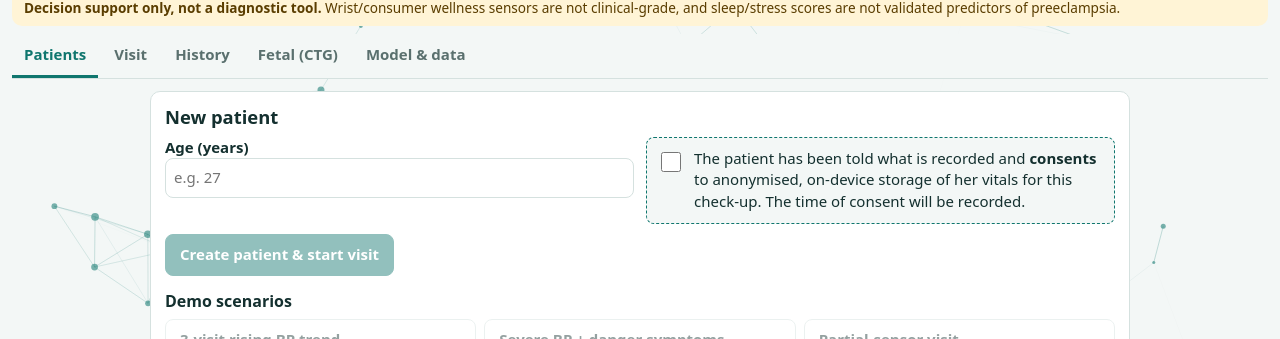
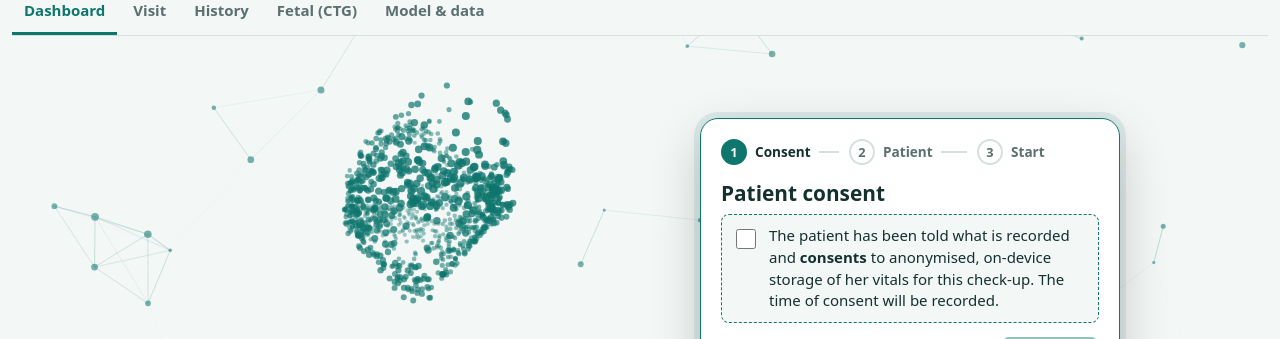
Before and after one commit to DhruvJoshi007/MAMAGUARD, a plain HTML site: page index.html in a window 1280 px wide. Shown: the part 54-393 px from the top of the page. Drawn offline with Linux system fonts and the light colour scheme; animation ran at ten frames a second.

Commit message:
Step-by-step start flow with interactive 3D heart; remove top disclaimer banner
Co-Authored-By: Claude Sonnet 5.5 <noreply@anthropic.com>
Claude-Session: https://claude.ai/code/session_01Xrk23msYqSwC68uDyFW4X1

```diff
--- a/index.html
+++ b/index.html
@@ -16,10 +16,9 @@
   <div class="brand"><img src="icons/icon.svg" alt="" width="28" height="28"><b>MamaGuard</b><span class="tag">antenatal risk monitor</span></div>
   <div id="net" class="net online" role="status" aria-live="polite"><span class="dot"></span><span id="net-text">Online</span></div>
 </header>
-<div class="disclaimer" role="note"><b>Decision support only, not a diagnostic tool.</b> Wrist/consumer wellness sensors are not clinical-grade, and sleep/stress scores are not validated predictors of preeclampsia.</div>
 
 <nav class="tabs" id="tabs" aria-label="Sections">
-  <button data-tab="patients" aria-selected="true">Patients</button>
+  <button data-tab="patients" aria-selected="true">Dashboard</button>
   <button data-tab="visit">Visit</button>
   <button data-tab="history">History</button>
   <button data-tab="ctg">Fetal (CTG)</button>
--- a/js/app.js
+++ b/js/app.js
@@ -10,6 +10,7 @@ import { bpChart } from './chart.js';
 import { initCtg } from './ctg.js';
 import { renderModelTab } from './modeltab.js';
 import './bg.js';
+import { startHeart, stopHeart, setHeartSpeed } from './heart3d.js';
 
 const S = { tab: 'patients', pid: null, model: null, metrics: null, draft: null, sim: null, simOn: false, ble: null, log: [], busy: {}, lastRisk: null, ctgReady: false };
 const getJson = u => fetch(u).then(r => { if (!r.ok) throw new Error(u + ' ' + r.status); return r.json(); });
@@ -49,6 +50,7 @@ function showTab(t) {
   S.tab = t;
   for (const b of $$('#tabs button')) b.setAttribute('aria-selected', String(b.dataset.tab === t));
   for (const s of $$('main > section')) s.hidden = s.id !== 'tab-' + t;
+  if (t !== 'patients') stopHeart();
   if (t !== 'visit') dispatchEvent(new CustomEvent('mg-risk', { detail: 'none' }));
   if (t === 'patients') renderPatients();
   if (t === 'visit') buildVisit();
@@ -60,35 +62,54 @@ function showTab(t) {
 
 /* ---------- patients ---------- */
 function riskPill(r) { return r ? `<span class="pill ${r.levelName}">${r.levelName}${r.provisional ? ' (provisional)' : ''}</span>` : '<span class="pill none">no visits</span>'; }
+const STEPS = ['Consent', 'Patient', 'Start'];
+function flowHtml() {
+  const f = S.flow, steps = `<ol class="steps">${STEPS.map((s, i) => `<li class="${i < f.step ? 'done' : i === f.step ? 'on' : ''}"><span>${i < f.step ? '✓' : i + 1}</span>${s}</li>`).join('')}</ol>`;
+  let body = '';
+  if (f.step === 0) body = `<h2>Patient consent</h2>
+    <label class="consent" for="np-consent"><input id="np-consent" type="checkbox" ${f.consent ? 'checked' : ''}><span>The patient has been told what is recorded and <b>consents</b> to anonymised, on-device storage of her vitals for this check-up. The time of consent will be recorded.</span></label>
+    <div class="row end"><button class="btn primary" data-act="flow-next" id="flow-next" ${f.consent ? '' : 'disabled'}>Continue</button></div>`;
+  if (f.step === 1) body = `<h2>Patient details</h2>
+    <label for="np-age">Age (years)</label><input id="np-age" type="number" inputmode="numeric" min="${AGE_BOUNDS[0]}" max="${AGE_BOUNDS[1]}" value="${esc(f.age)}" placeholder="e.g. 27">
+    <p class="muted">No names. A random anonymous Patient ID is created for this record.</p>
+    <div id="np-msg" class="warn" hidden></div>
+    <div class="row end"><button class="btn ghost" data-act="flow-back">Back</button><button class="btn primary" data-act="flow-next">Continue</button></div>`;
+  if (f.step === 2) body = `<h2>Start the visit</h2>
+    <button class="btn primary big" data-act="create-patient" id="np-create">Start live visit</button>
+    <p class="muted" style="text-align:center;margin:10px 0 6px">or try a demo scenario</p>
+    <div class="scn">${Object.entries(SCENARIOS).map(([k, s]) => `<button class="btn" data-act="scenario" data-sc="${k}"><b>${esc(s.name)}</b><small>${esc(s.blurb)}</small></button>`).join('')}</div>
+    <div class="row end"><button class="btn ghost" data-act="flow-back">Back</button></div>`;
+  return steps + body;
+}
 function renderPatients() {
   const el = $('#tab-patients'), list = store.patients();
-  const keep = { age: $('#np-age')?.value ?? '', consent: $('#np-consent')?.checked ?? false };
+  if (!S.flow) S.flow = { step: 0, consent: false, age: '' };
+  const all = list.flatMap(p => p.visits), hi = all.filter(v => v.risk.levelName === 'High').length, al = list.filter(p => p.visits.at(-1)?.risk.trend?.alert).length;
   el.innerHTML = `
-  <div class="card">
-    <h2>New patient</h2>
-    ${store.isPersistent() ? '' : '<p class="warn">Storage is blocked in this browser: data will be lost on reload.</p>'}
-    <div class="grid2">
-      <div><label for="np-age">Age (years)</label><input id="np-age" type="number" inputmode="numeric" min="${AGE_BOUNDS[0]}" max="${AGE_BOUNDS[1]}" value="${esc(keep.age)}" placeholder="e.g. 27"></div>
-      <div><label class="consent" for="np-consent"><input id="np-consent" type="checkbox" ${keep.consent ? 'checked' : ''}><span>The patient has been told what is recorded and <b>consents</b> to anonymised, on-device storage of her vitals for this check-up. The time of consent will be recorded.</span></label></div>
-    </div>
-    <div id="np-msg" class="warn" hidden></div>
-    <div class="row" style="margin-top:10px"><button class="btn primary" data-act="create-patient" id="np-create" ${keep.consent ? '' : 'disabled'}>Create patient &amp; start visit</button></div>
-    <h3 style="margin-top:16px">Demo scenarios</h3>
-    <div class="scn">${Object.entries(SCENARIOS).map(([k, s]) => `<button class="btn" data-act="scenario" data-sc="${k}" ${keep.consent ? '' : 'disabled'}><b>${esc(s.name)}</b><small>${esc(s.blurb)}</small></button>`).join('')}</div>
-  </div>
-  <h2>Patients on this device (${list.length})</h2>
+  <section class="hero3d" id="hero3d">
+    <div class="hl"><canvas id="heart3d" aria-label="Interactive 3D heart: drag to rotate" role="img"></canvas>
+      <h1>Antenatal risk,<br>at a glance</h1><p class="muted">Vitals in, risk and referral out. Works offline.</p></div>
+    <div class="flowcard" id="flowcard">${store.isPersistent() ? '' : '<p class="warn">Storage is blocked in this browser: data will be lost on reload.</p>'}<div id="flowbody">${flowHtml()}</div></div>
+  </section>
+  <div class="stats"><div class="stat"><b>${list.length}</b><span>patients</span></div><div class="stat"><b>${all.length}</b><span>visits</span></div><div class="stat ${hi ? 'hi' : ''}"><b>${hi}</b><span>high-risk visits</span></div><div class="stat ${al ? 'md' : ''}"><b>${al}</b><span>trend alerts</span></div></div>
+  <h2>Recent patients</h2>
   ${list.length ? list.map(p => { const last = p.visits.at(-1)?.risk; return `
     <div class="card"><div class="row" style="justify-content:space-between">
       <div><b style="font-size:1.1rem">${esc(p.id)}</b> ${riskPill(last)} ${last?.trend?.alert ? '<span class="pill Mid">Trend alert</span>' : ''}<br>
-      <span class="muted">Age ${esc(p.age)} · ${p.visits.length} visit(s) · consent ${esc(fmtTime(p.consent.ts))}${p.consent.synthetic ? '' : ''}</span></div>
+      <span class="muted">Age ${esc(p.age)} · ${p.visits.length} visit(s) · consent ${esc(fmtTime(p.consent.ts))}</span></div>
       <div class="row"><button class="btn" data-act="open" data-pid="${esc(p.id)}">Open</button>
       ${S.confirmDel === p.id ? `<button class="btn danger" data-act="delete-confirm" data-pid="${esc(p.id)}">Yes, permanently delete</button><button class="btn ghost" data-act="delete-cancel">Cancel</button>`
         : `<button class="btn danger" data-act="delete" data-pid="${esc(p.id)}">Delete patient data</button>`}</div></div></div>`; }).join('') : '<p class="muted">No patients yet.</p>'}
   ${list.length ? '<button class="btn ghost" data-act="delete-all">Delete ALL data on this device…</button>' : ''}`;
+  startHeart($('#heart3d'));
+  const hero = $('#hero3d'), card = $('#flowcard');
+  hero.addEventListener('pointermove', e => { const r = hero.getBoundingClientRect(), x = (e.clientX - r.left) / r.width - .5, y = (e.clientY - r.top) / r.height - .5; card.style.setProperty('--ry', (x * 8).toFixed(2) + 'deg'); card.style.setProperty('--rx', (-y * 6).toFixed(2) + 'deg'); });
+  hero.addEventListener('pointerleave', () => { card.style.setProperty('--ry', '0deg'); card.style.setProperty('--rx', '0deg'); });
 }
+function renderFlow() { const b = $('#flowbody'); if (b) { b.innerHTML = flowHtml(); b.classList.remove('swap'); void b.offsetWidth; b.classList.add('swap'); } }
 
 function createPatient(age, synthetic = false) {
-  const p = store.createPatient({ age, consentGiven: $('#np-consent')?.checked, synthetic });
+  const p = store.createPatient({ age, consentGiven: S.flow?.consent, synthetic });
   return p;
 }
 
@@ -252,7 +273,7 @@ function simSetup(sc) { S.sim.setProfile(sc?.target || {}, sc?.unavailable || []
 
 async function launchScenario(key) {
   const sc = SCENARIOS[key];
-  const p = createPatient(sc.age, true);
+  const p = createPatient(sc.age, true); S.flow = null;
   const watchKeys = ['hr', 'spo2', 'sleep', 'stress'];
   sc.prior.forEach(pv => {
     const ts = new Date(Date.now() - pv.weeksAgo * 7 * 864e5).toISOString();
@@ -287,7 +308,7 @@ function wireEvents() {
   $('#tabs').addEventListener('click', e => { const b = e.target.closest('button[data-tab]'); if (b) showTab(b.dataset.tab); });
   document.addEventListener('change', e => {
     const t = e.target;
-    if (t.id === 'np-consent' || t.id === 'np-age') { const on = $('#np-consent').checked; $('#np-create').disabled = !on; $$('[data-act=scenario]').forEach(b => b.disabled = !on); }
+    if (t.id === 'np-consent') { S.flow.consent = t.checked; $('#flow-next').disabled = !t.checked; }
     if (t.id === 'simtoggle') { S.simOn = t.checked; if (!S.simOn) { S.sim.stopWatch(); } simSetup(null); $('#simpanel').hidden = !S.simOn; $('#watchbtn').textContent = 'Start live stream'; log(S.simOn ? 'Demo mode ON: sensors are simulated.' : 'Demo mode OFF.'); }
   });
   document.addEventListener('input', e => {
@@ -297,6 +318,7 @@ function wireEvents() {
       S.draft.entries[t.dataset.key] = { v: Number.isNaN(v) ? null : v, src: v == null || Number.isNaN(v) ? null : 'manual_entry' };
       refresh();
     }
+    if (t.id === 'np-age') S.flow.age = t.value;
     if (t.id === 'in-weeks' && S.draft) S.draft.weeks = t.value === '' ? null : parseInt(t.value, 10);
   });
   document.addEventListener('click', async e => {
@@ -305,10 +327,12 @@ function wireEvents() {
     try {
       switch (a) {
         case 'create-patient': {
-          const age = parseFloat($('#np-age').value), c = checkAge(age), m = $('#np-msg');
-          if (!c.ok) { m.hidden = false; m.textContent = c.msg; return; }
-          const p = createPatient(age); S.pid = p.id; S.draft = newDraft(); S.log = []; showTab('visit'); break;
+          const age = parseFloat(S.flow.age), c = checkAge(age);
+          if (!c.ok) { S.flow.step = 1; renderFlow(); const m = $('#np-msg'); m.hidden = false; m.textContent = c.msg; return; }
+          const p = createPatient(age); S.flow = null; S.pid = p.id; S.draft = newDraft(); S.log = []; showTab('visit'); break;
         }
+        case 'flow-next': { if (S.flow.step === 1) { const c = checkAge(parseFloat(S.flow.age)); if (!c.ok) { const m = $('#np-msg'); m.hidden = false; m.textContent = c.msg; return; } } S.flow.step++; renderFlow(); break; }
+        case 'flow-back': S.flow.step--; renderFlow(); break;
         case 'scenario': await launchScenario(b.dataset.sc); break;
         case 'open': S.pid = b.dataset.pid; S.draft = newDraft(); S.log = []; S.sim.stopWatch(); S.simOn = false; showTab('visit'); break;
         case 'delete': S.confirmDel = b.dataset.pid; renderPatients(); break;
--- /dev/null
+++ b/js/heart3d.js
@@ -0,0 +1,53 @@
+// Interactive 3D heart: ~1000 surface points of the implicit heart surface, projected by hand (no libraries).
+// Drag to rotate, it beats, and it speeds up and tints with the live risk.
+let raf = 0, canvas = null, pts = null, ang = 0.6, vel = 0.006, drag = null, tilt = 0.25, col = [15, 118, 110], frames = 0, stopped = true;
+const reduce = matchMedia('(prefers-reduced-motion: reduce)').matches;
+
+function build() {
+  if (pts) return pts;
+  const out = [], f = (x, y, z) => Math.pow(x * x + 2.25 * y * y + z * z - 1, 3) - x * x * z * z * z - 0.1125 * y * y * z * z * z;
+  for (let tries = 0; out.length < 1100 && tries < 600000; tries++) {
+    const x = (Math.random() - .5) * 3, y = (Math.random() - .5) * 2.4, z = (Math.random() - .5) * 3;   // in this formula z is the vertical axis
+    if (Math.abs(f(x, y, z)) < 0.012) out.push([x, z * .9, y]);                                    // display: x right, up = z, depth = y
+  }
+  return (pts = out);
+}
+function readColor() {
+  const v = getComputedStyle(document.documentElement).getPropertyValue('--brand').trim(), m = /^#([0-9a-f]{6})$/i.exec(v);
+  if (m) col = [0, 2, 4].map(i => parseInt(m[1].slice(i, i + 2), 16));
+}
+function draw(t) {
+  const c = canvas, ctx = c.getContext('2d'), dpr = Math.min(devicePixelRatio || 1, 2);
+  const w = c.clientWidth, h = c.clientHeight;
+  if (c.width !== w * dpr || c.height !== h * dpr) { c.width = w * dpr; c.height = h * dpr; }
+  ctx.setTransform(dpr, 0, 0, dpr, 0, 0); ctx.clearRect(0, 0, w, h);
+  const beat = (() => { const p = (t / 900) % 1; return 1 + .07 * (Math.exp(-Math.pow((p - .1) * 14, 2)) + .7 * Math.exp(-Math.pow((p - .3) * 14, 2))); })();
+  const S = Math.min(w, h) * .3 * beat, cx = w / 2, cy = h / 2 + h * .03, ca = Math.cos(ang), sa = Math.sin(ang), ct = Math.cos(tilt), st = Math.sin(tilt);
+  const P = pts.map(([x, y, z]) => {
+    const x1 = x * ca + z * sa, z1 = -x * sa + z * ca, y1 = y * ct - z1 * st, z2 = y * st + z1 * ct, k = 3 / (3 + z2);
+    return [cx + x1 * S * k, cy - y1 * S * k, z2, k];
+  }).sort((a, b) => b[2] - a[2]);
+  for (const [px, py, pz, k] of P) {
+    const a = .25 + .65 * (1 - (pz + 1.3) / 2.6);
+    ctx.fillStyle = `rgba(${col[0]},${col[1]},${col[2]},${Math.max(.12, Math.min(.95, a))})`;
+    ctx.beginPath(); ctx.arc(px, py, 1.1 + 1.5 * k * k, 0, 6.283); ctx.fill();
+  }
+}
+function loop(t) {
+  if (stopped) return;
+  if (!canvas.isConnected) { stopped = true; return; }
+  if (!drag) { ang += vel; tilt += (.25 - tilt) * .05; }
+  if (++frames % 90 === 0) readColor();
+  draw(t); raf = requestAnimationFrame(loop);
+}
+export function startHeart(el) {
+  stopHeart(); canvas = el; build(); readColor();
+  el.addEventListener('pointerdown', e => { drag = { x: e.clientX, y: e.clientY }; el.setPointerCapture(e.pointerId); el.style.cursor = 'grabbing'; });
+  el.addEventListener('pointermove', e => { if (!drag) return; ang += (e.clientX - drag.x) * .012; tilt = Math.max(-.9, Math.min(.9, tilt + (e.clientY - drag.y) * .008)); drag = { x: e.clientX, y: e.clientY }; if (reduce) draw(0); });
+  const end = () => { drag = null; el.style.cursor = 'grab'; };
+  el.addEventListener('pointerup', end); el.addEventListener('pointercancel', end);
+  el.style.cursor = 'grab'; stopped = false;
+  if (reduce) draw(0); else raf = requestAnimationFrame(loop);
+}
+export function stopHeart() { stopped = true; cancelAnimationFrame(raf); }
+export function setHeartSpeed(level) { vel = level === 'High' ? .016 : .006; }
--- a/styles.css
+++ b/styles.css
@@ -23,7 +23,7 @@ p{margin:.3rem 0}
 .net{display:flex;align-items:center;gap:6px;padding:4px 10px;border-radius:999px;font-weight:600;font-size:.85rem}
 .net .dot{width:9px;height:9px;border-radius:50%;background:currentColor}
 .net.online{background:var(--low-bg);color:var(--low)} .net.offline{background:var(--mid-bg);color:var(--mid)}
-.disclaimer{background:var(--banner);color:var(--banner-ink);border-radius:var(--radius);padding:8px 12px;font-size:.85rem;margin-bottom:8px}
+
 .tabs{display:flex;gap:4px;overflow-x:auto;border-bottom:1px solid var(--line);margin-bottom:12px;position:sticky;top:0;background:var(--bg);z-index:5;padding-top:env(safe-area-inset-top,0px)}
 .tabs button{background:none;border:0;border-bottom:3px solid transparent;padding:10px 12px;font:inherit;font-weight:600;color:var(--muted);cursor:pointer;white-space:nowrap}
 .tabs button[aria-selected=true]{color:var(--brand);border-color:var(--brand)}
@@ -117,3 +117,26 @@ details>summary{cursor:pointer;font-weight:600}
 .res{transition:border-color .3s}
 
 .z-bad .zone{background:var(--high-bg);color:var(--high)}
+
+/* dashboard */
+.stats{display:grid;grid-template-columns:repeat(auto-fit,minmax(130px,1fr));gap:10px;max-width:760px;margin:0 auto 14px}
+.stat{background:var(--card);border:1px solid var(--line);border-radius:12px;padding:10px 14px;text-align:center}
+.stat b{display:block;font-size:1.8rem;line-height:1.1}.stat span{font-size:.8rem;color:var(--muted)}
+.stat.hi b{color:var(--high)}.stat.md b{color:var(--mid)}
+
+.hero3d{display:grid;grid-template-columns:minmax(0,1fr) minmax(0,420px);gap:24px;align-items:center;max-width:960px;margin:6px auto 18px;perspective:1000px}
+.hl{text-align:center;min-width:0}.hl canvas{width:100%;height:300px;display:block;touch-action:pan-y}
+.hl h1{font-size:clamp(1.6rem,4.5vw,2.4rem);margin:0 0 6px}
+.flowcard{--rx:0deg;--ry:0deg;background:var(--card);border:1px solid var(--brand);border-radius:18px;padding:20px;box-shadow:0 18px 50px #0003,0 0 0 6px color-mix(in srgb,var(--brand) 10%,transparent);transform:rotateX(var(--rx)) rotateY(var(--ry));transform-style:preserve-3d;transition:transform .15s ease-out;min-width:0}
+.flowcard h2{font-size:1.3rem}
+.steps{list-style:none;display:flex;gap:6px;padding:0;margin:0 0 16px;counter-reset:s}
+.steps li{flex:1;display:flex;align-items:center;gap:8px;font-weight:700;font-size:.85rem;color:var(--muted);position:relative}
+.steps li span{width:26px;height:26px;border-radius:50%;display:grid;place-items:center;border:2px solid var(--line);background:var(--card);flex:none;font-size:.8rem}
+.steps li:not(:last-child)::after{content:"";flex:1;height:2px;background:var(--line);margin-right:4px}
+.steps li.on{color:var(--ink)}.steps li.on span{border-color:var(--brand);background:var(--brand);color:var(--brand-ink)}
+.steps li.done span{border-color:var(--low);color:var(--low)}.steps li.done::after{background:var(--low)}
+.swap{animation:swap .35s ease-out}@keyframes swap{from{opacity:0;transform:translateX(14px)}to{opacity:1;transform:none}}
+.row.end{justify-content:flex-end;margin-top:14px}
+.btn.big{width:100%;font-size:1.05rem;padding:13px}
+#tab-patients>.stats,#tab-patients>h2,#tab-patients>.card,#tab-patients>button,#tab-patients>p{max-width:760px;margin-left:auto;margin-right:auto}
+@media (max-width:760px){.hero3d{grid-template-columns:1fr}.hl canvas{height:220px}.steps li{font-size:.75rem}}
--- a/sw.js
+++ b/sw.js
@@ -1,7 +1,7 @@
 // Offline-first service worker: precache the app shell + model files, then serve cache-first.
-const CACHE = 'mamaguard-v8';
+const CACHE = 'mamaguard-v10';
 const ASSETS = ['./', 'index.html', 'styles.css', 'manifest.webmanifest', 'icons/icon.svg', 'icons/icon-192.png', 'icons/icon-512.png', 'icons/icon-maskable-512.png',
-  ...['app', 'config', 'util', 'validate', 'model', 'risk', 'ble', 'sim', 'store', 'referral', 'chart', 'ctg', 'modeltab', 'bg'].map(n => `js/${n}.js`),
+  ...['app', 'config', 'util', 'validate', 'model', 'risk', 'ble', 'sim', 'store', 'referral', 'chart', 'ctg', 'modeltab', 'bg', 'heart3d'].map(n => `js/${n}.js`),
   'js/model_artifact.json', 'js/ctg_model.json', 'js/ctg_metrics.json', 'js/ctg_presets.json'];
 self.addEventListener('install', e => { e.waitUntil(caches.open(CACHE).then(c => c.addAll(ASSETS)).then(() => self.skipWaiting())); });
 self.addEventListener('activate', e => { e.waitUntil(caches.keys().then(ks => Promise.all(ks.filter(k => k !== CACHE).map(k => caches.delete(k)))).then(() => self.clients.claim())); });
```
Also changed, not shown: 1 other file.
